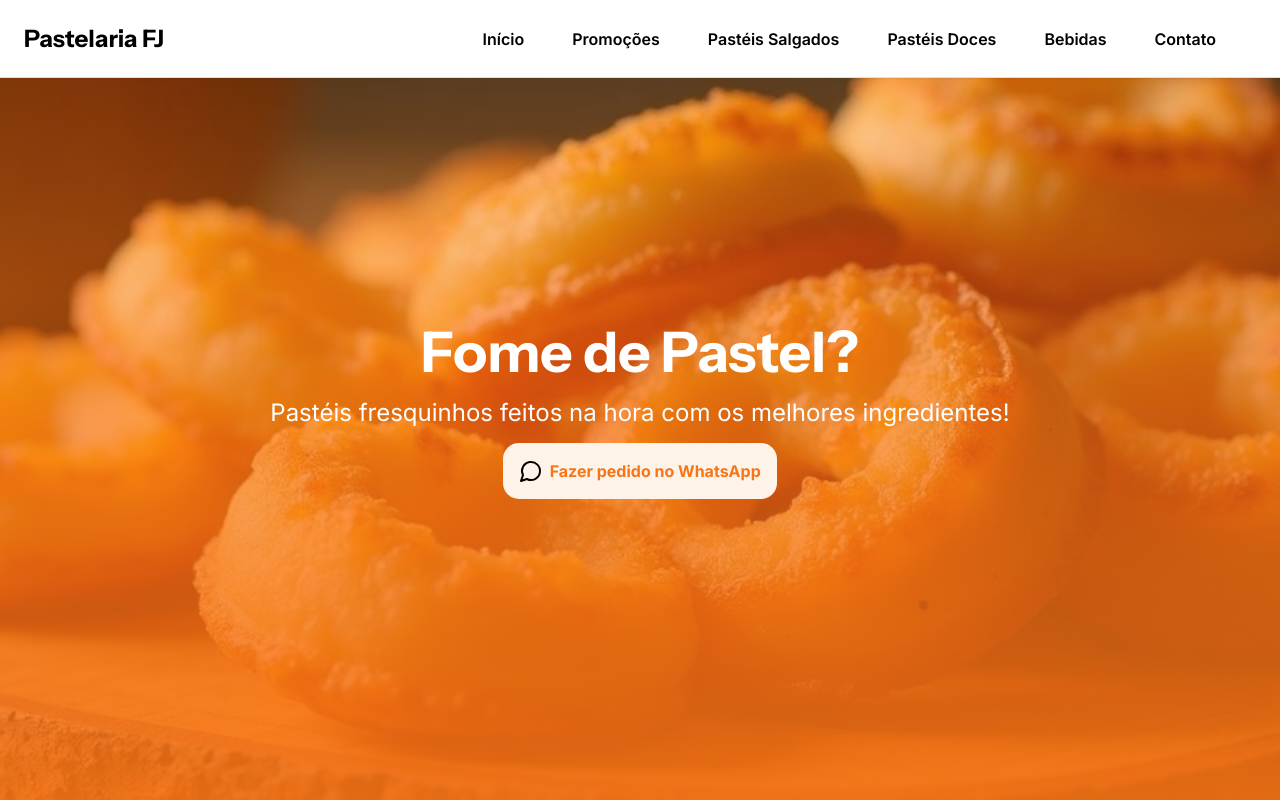
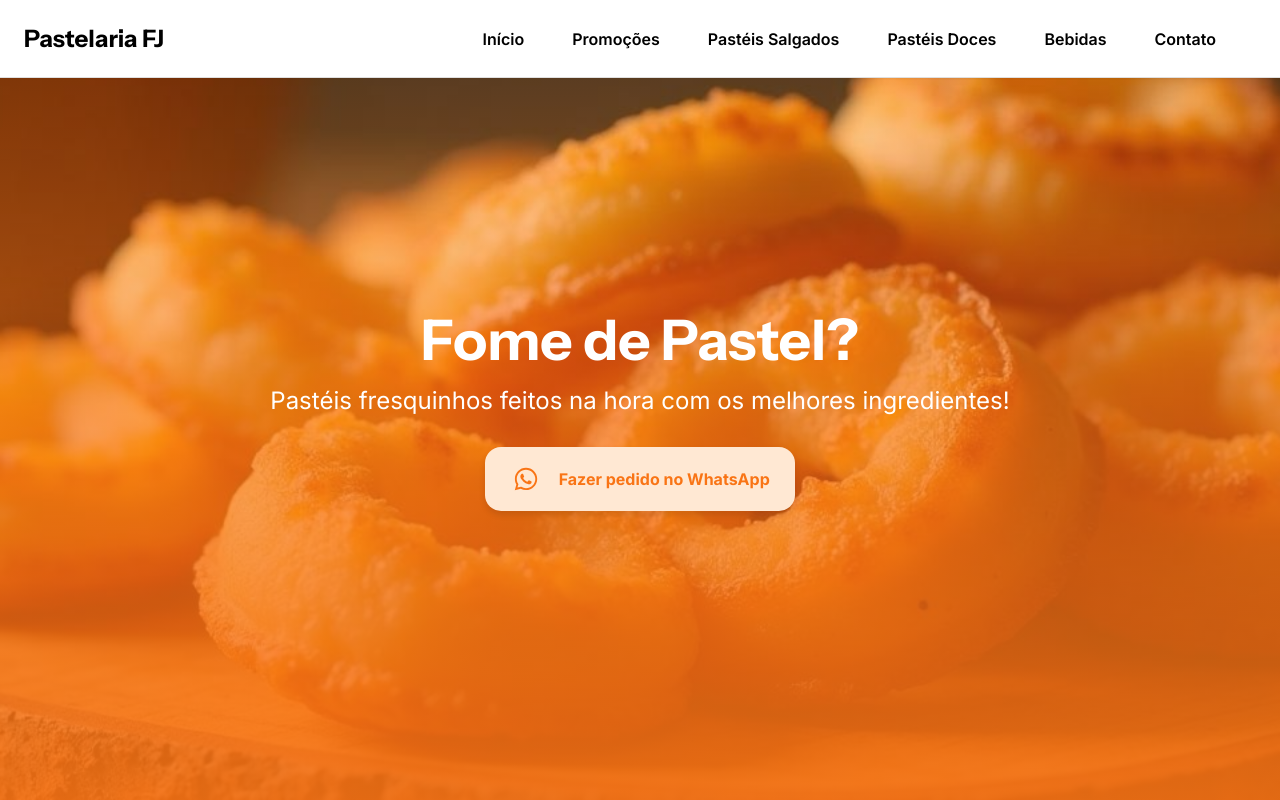
Before and after one commit to netenholima200-dev/Pastelaria, a plain HTML site: page index.html in a window 1280 px wide. Drawn offline with Linux system fonts and the light colour scheme.

Commit message:
add: header banner pronto

```diff
--- a/index.html
+++ b/index.html
@@ -52,7 +52,7 @@
 
         </div>
         <div class="btn-whats">
-           <a class="btn-whats__link" href="#"> <img  src="/img/wpp.svg" alt="">
+           <a class="btn-whats__link" href="#"> <img class="img-whats" src="/img/whatsapp-brands-solid-full (1).svg" alt="">
             Fazer pedido no WhatsApp</a>
         </div>
     </section>
--- a/sass/styles.sass
+++ b/sass/styles.sass
@@ -22,20 +22,18 @@
     border-bottom: 1px solid #E0E0E0
     position: fixed
 
-
     .hero-header__logo
         p
             font-size: 1.5em
             font-weight: 700
             font-family: "Instrument Sans", sans-serif
 
-
     .nav-bar
         display: none
 
     .mobile-menu
         position: absolute
-        top: 8%
+        top: 4em
         left: 0
         width: 100%
         height: 60vh
@@ -74,10 +72,6 @@
             border-radius: .5em
             color: #fff
 
-
-
-
-
     // --- DESKTOP
     @include desktop
         padding: 1.5em
@@ -107,7 +101,6 @@
         .menu-mobile
             display: none
 
-
 .banner
     height: 100vh
     background-position: top
@@ -135,9 +128,10 @@
             margin-top: 0.5em
             color: #fff
     .btn-whats__link
+        margin-top: 1em
         display: inline-block
-        padding: 1em
-        background-color: #FDF3E8
+        padding: 1em 1.5623em
+        background-color: #ffe8d3
         display: flex
         align-items: center
         gap: 0.4em
@@ -145,3 +139,16 @@
         border-radius: 1em
         text-decoration: none
         font-weight: bold
+        cursor: pointer
+        border: none
+        transition: all 0.3s ease-in-out
+        box-shadow: 0 4px 6px rgba(0, 0, 0, 0.1)
+        .img-whats
+            width: 2em
+            margin-right: 0.625em
+    .btn-whats__link:hover
+        background-color: #fff1e3
+        color: #e67e00
+        box-shadow: 0 8px 15px rgba(0, 0, 0, 0.15)
+        transform: translateY(-2px) scale(1.01)
+        filter: brightness(1.1)
```
Also changed, not shown: css/styles.css, img/whatsapp-brands-solid-full (1).svg (added), 1 other file.
